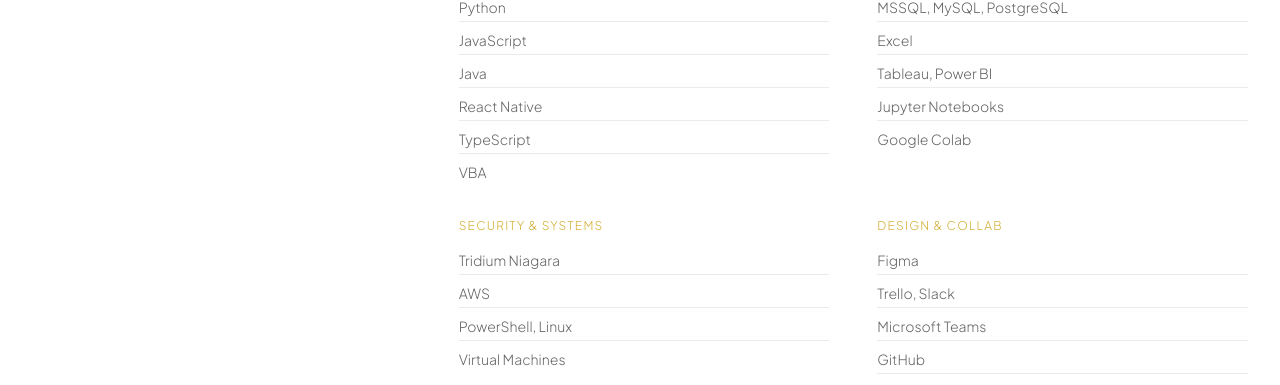
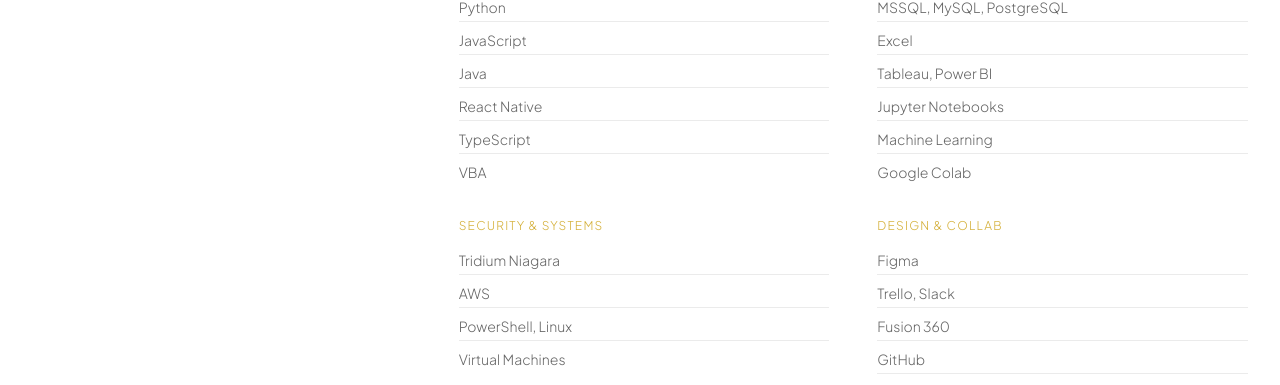
Before and after one commit to jeverett32/portfolio-website, a website: page index.html in a window 1280 px wide. Shown: the part 1480-1865 px from the top of the page. Drawn offline with nearby package versions, Linux system fonts and the light colour scheme; a script that the page names is missing; a web font is replaced by a local one.

Commit message:
added new skills based on my new project addition

```diff
--- a/index.html
+++ b/index.html
@@ -235,6 +235,7 @@
                                         <li class="text-[var(--text-muted-color)] text-sm border-b border-[var(--panel-border-color)] pb-1">Excel</li>
                                         <li class="text-[var(--text-muted-color)] text-sm border-b border-[var(--panel-border-color)] pb-1">Tableau, Power BI</li>
                                         <li class="text-[var(--text-muted-color)] text-sm border-b border-[var(--panel-border-color)] pb-1">Jupyter Notebooks</li>
+                                        <li class="text-[var(--text-muted-color)] text-sm border-b border-[var(--panel-border-color)] pb-1">Machine Learning</li>
                                         <li class="text-[var(--text-muted-color)] text-sm pb-1">Google Colab</li>
                                     </ul>
                                 </div>
@@ -252,7 +253,7 @@
                                     <ul class="space-y-2">
                                         <li class="text-[var(--text-muted-color)] text-sm border-b border-[var(--panel-border-color)] pb-1">Figma</li>
                                         <li class="text-[var(--text-muted-color)] text-sm border-b border-[var(--panel-border-color)] pb-1">Trello, Slack</li>
-                                        <li class="text-[var(--text-muted-color)] text-sm border-b border-[var(--panel-border-color)] pb-1">Microsoft Teams</li>
+                                        <li class="text-[var(--text-muted-color)] text-sm border-b border-[var(--panel-border-color)] pb-1">Fusion 360</li>
                                         <li class="text-[var(--text-muted-color)] text-sm border-b border-[var(--panel-border-color)] pb-1">GitHub</li>
                                         <li class="text-[var(--text-muted-color)] text-sm pb-1">AI Prompting</li>
                                     </ul>
```
